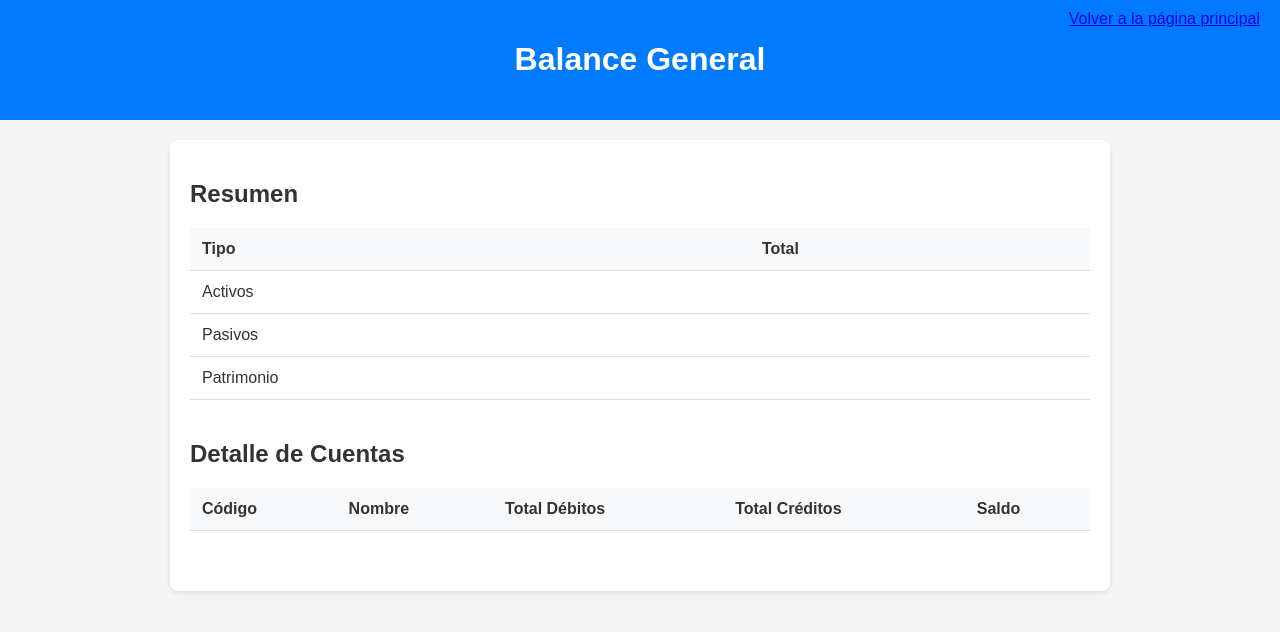
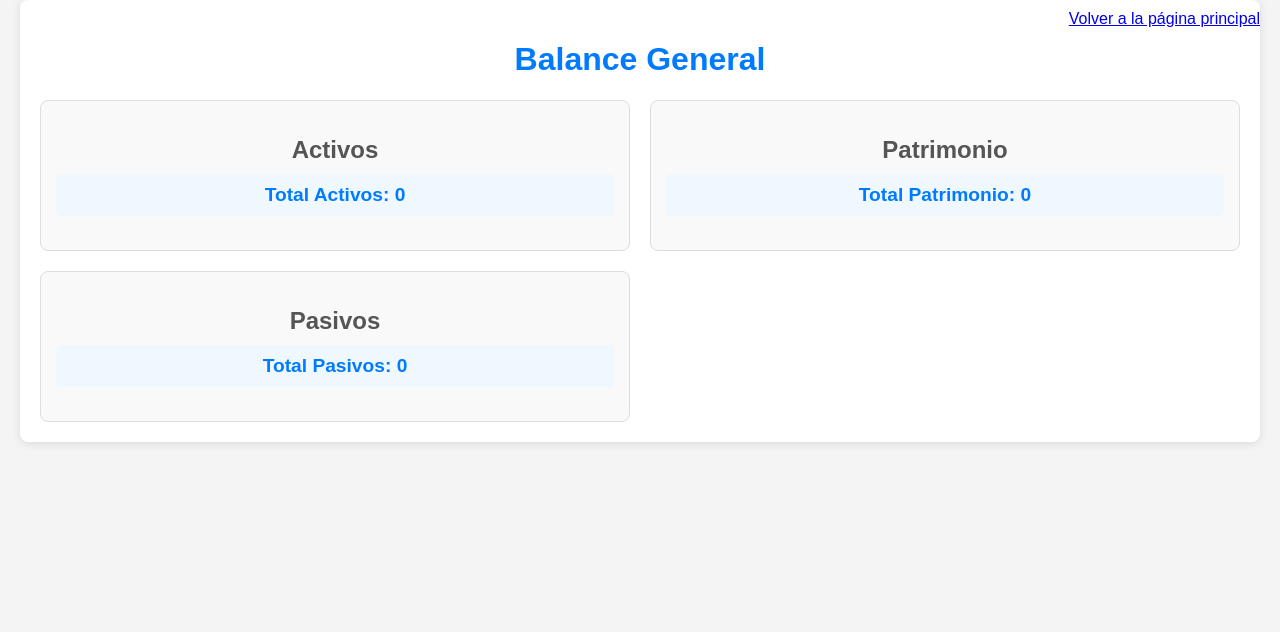
Before and after one commit to maicoleem/tienda, a Flask app: page /balance in a window 1280 px wide. Shown: the top 632 px of the page. Run offline with Flask 3, Linux system fonts and the light colour scheme; tables that the repository leaves empty hold one stand-in row (values such as "Sample post"); data that the repository does not hold is empty.

Commit message:
balance y resultados changed

```diff
--- a/app.py
+++ b/app.py
@@ -205,7 +205,7 @@
 def nomina():
     return render_template('nomina.html')
 
-#print(app.url_map)
+print(app.url_map)
 
 if __name__ == '__main__':
     app.run(debug=True)
--- a/routes/aportes.py
+++ b/routes/aportes.py
@@ -71,9 +71,9 @@
         nombre=data['nombre'],
         tipo='Aporte',
         bodega='N/A',
-        cantidad='N/A',
-        precio_compra='N/A',
-        precio_venta='N/A',
+        cantidad='1',
+        precio_compra=efectivo,
+        precio_venta=banco,
         ganancia = aporte_neto,
         observaciones=data['observaciones']
     )
--- a/routes/balance.py
+++ b/routes/balance.py
@@ -1,5 +1,6 @@
 from flask import Blueprint, jsonify, render_template
 from models import db, LibroContable
+from sqlalchemy import func
 
 balance_bp = Blueprint('/balance', __name__)
 
@@ -10,40 +11,60 @@
 
 # Ruta para obtener los datos del balance general con detalle de cuentas
 @balance_bp.route('/api/balance', methods=['GET'])
-def obtener_balance():
-    # Consultar los movimientos agrupados por código de cuenta
-    resultados = db.session.query(
-        LibroContable.codigo,
-        db.func.sum(LibroContable.debito).label('total_debitos'),
-        db.func.sum(LibroContable.credito).label('total_creditos'),
-        LibroContable.nombre
-    ).group_by(LibroContable.codigo, LibroContable.nombre).all()
+def obtener_balance_general():
+    try:
+        # Consultar los totales de 'debe' y 'haber' agrupados por cuenta
+        resultados = db.session.query(
+            LibroContable.codigo_cuenta,
+            LibroContable.cuenta,
+            func.sum(LibroContable.debe).label('total_debe'),
+            func.sum(LibroContable.haber).label('total_haber')
+        ).group_by(LibroContable.codigo_cuenta, LibroContable.cuenta).all()
 
-    # Inicializar totales
-    balance = {
-        'resumen': {'activos': 0, 'pasivos': 0, 'patrimonio': 0},
-        'detalles': []
-    }
+        # Crear una lista para almacenar el balance por cuenta
+        balance_por_cuenta = []
+        total_activo = 0
+        total_pasivo = 0
+        total_patrimonio = 0
 
-    # Procesar cada cuenta
-    for cuenta in resultados:
-        codigo = cuenta.codigo[:1]  # Primer dígito del código para categorizar
-        saldo = cuenta.total_debitos - cuenta.total_creditos
+        for resultado in resultados:
+            codigo_cuenta, cuenta, total_debe, total_haber = resultado
 
-        if codigo == '1':  # Activos
-            balance['resumen']['activos'] += saldo
-        elif codigo == '2':  # Pasivos
-            balance['resumen']['pasivos'] += -saldo
-        elif codigo == '3':  # Patrimonio
-            balance['resumen']['patrimonio'] += -saldo
+            # Calcular el saldo neto por cuenta
+            saldo_neto = total_debe - total_haber
 
-        # Agregar detalle de la cuenta
-        balance['detalles'].append({
-            'codigo': cuenta.codigo,
-            'nombre': cuenta.nombre,
-            'total_debitos': cuenta.total_debitos,
-            'total_creditos': cuenta.total_creditos,
-            'saldo': saldo
-        })
+            # Clasificar las cuentas según el código (por ejemplo, activos 1xx, pasivos 2xx, patrimonio 3xx)
+            if codigo_cuenta.startswith('1'):  # Activos
+                total_activo += saldo_neto
+            elif codigo_cuenta.startswith('2'):  # Pasivos
+                total_pasivo += saldo_neto
+            elif codigo_cuenta.startswith('3'):  # Patrimonio
+                total_patrimonio += saldo_neto
 
-    return jsonify(balance)
+            # Agregar la cuenta al balance
+            balance_por_cuenta.append({
+                'codigo_cuenta': codigo_cuenta,
+                'cuenta': cuenta,
+                'total_debe': total_debe,
+                'total_haber': total_haber,
+                'saldo_neto': saldo_neto
+            })
+
+        # Verificar que el balance cuadre
+        balance_cuadrado = total_activo + total_pasivo == total_patrimonio
+
+        # Respuesta del balance general
+        balance_general = {
+            'cuentas': balance_por_cuenta,
+            'totales': {
+                'total_activo': total_activo,
+                'total_pasivo': total_pasivo,
+                'total_patrimonio': total_patrimonio,
+                'balance_cuadrado': balance_cuadrado
+            }
+        }
+
+        return jsonify(balance_general), 200
+
+    except Exception as e:
+        return jsonify({'error': str(e)}), 500
--- a/static/balance.css
+++ b/static/balance.css
@@ -1,48 +1,69 @@
+/* styles.css */
 body {
     font-family: Arial, sans-serif;
     margin: 0;
     padding: 0;
-    background-color: #f5f5f5;
+    background-color: #f4f4f4;
     color: #333;
 }
 
-header {
-    text-align: center;
+.container {
+    max-width: 1200px;
+    margin: 0 auto;
     padding: 20px;
-    background-color: #007bff;
-    color: white;
+    background: white;
+    box-shadow: 0 2px 10px rgba(0, 0, 0, 0.1);
+    border-radius: 8px;
 }
 
-main {
-    max-width: 900px;
-    margin: 20px auto;
-    background: white;
-    padding: 20px;
-    border-radius: 8px;
-    box-shadow: 0 2px 4px rgba(0, 0, 0, 0.1);
+h1 {
+    text-align: center;
+    color: #007BFF;
 }
 
-section {
-    margin-bottom: 40px;
+.balance-grid {
+    display: grid;
+    grid-template-columns: 1fr 1fr;
+    grid-template-rows: auto auto;
+    gap: 20px;
+    margin-top: 20px;
 }
 
-table {
-    width: 100%;
-    border-collapse: collapse;
-    margin: 20px 0;
+.balance-section {
+    padding: 15px;
+    border: 1px solid #ddd;
+    border-radius: 8px;
+    background-color: #f9f9f9;
 }
 
-th, td {
-    padding: 12px;
-    text-align: left;
+.balance-section h2 {
+    text-align: center;
+    color: #555;
+    margin-bottom: 10px;
+}
+
+.balance-section ul {
+    list-style: none;
+    padding: 0;
+    margin: 0;
+}
+
+.balance-section li {
+    padding: 5px 0;
     border-bottom: 1px solid #ddd;
 }
 
-th {
-    background-color: #f8f9fa;
+.balance-section .total {
+    font-weight: bold;
+    text-align: center;
+    margin-top: 10px;
+    color: #007BFF;
+    font-size: 1.2em;
 }
 
-footer {
-    text-align: center;
+/* Highlight totals */
+.total {
+    background-color: #f0f8ff;
     padding: 10px;
+    border-radius: 5px;
 }
--- a/static/balance.js
+++ b/static/balance.js
@@ -2,26 +2,33 @@
 
 // Función para cargar los datos del balance general
 async function cargarBalance() {
-    const response = await fetch('/api/balance');
-    const balance = await response.json();
+    fetch('/api/balance')
+    .then(response => response.json())
+    .then(data => {
+        const { cuentas, totales } = data;
 
-    // Mostrar el resumen del balance
-    document.getElementById('total-activos').textContent = balance.resumen.activos.toLocaleString('es-CO', { style: 'currency', currency: 'COP' });
-    document.getElementById('total-pasivos').textContent = balance.resumen.pasivos.toLocaleString('es-CO', { style: 'currency', currency: 'COP' });
-    document.getElementById('total-patrimonio').textContent = balance.resumen.patrimonio.toLocaleString('es-CO', { style: 'currency', currency: 'COP' });
+        // Populate the sections
+        const activosList = document.getElementById('lista-activos');
+        const pasivosList = document.getElementById('lista-pasivos');
+        const patrimonioList = document.getElementById('lista-patrimonio');
 
-    // Mostrar el detalle de las cuentas
-    const tbody = document.getElementById('tabla-detalle-cuentas');
-    tbody.innerHTML = ''; // Limpiar la tabla
-    balance.detalles.forEach(cuenta => {
-        const fila = document.createElement('tr');
-        fila.innerHTML = `
-            <td>${cuenta.codigo}</td>
-            <td>${cuenta.nombre}</td>
-            <td>${cuenta.total_debitos.toLocaleString('es-CO', { style: 'currency', currency: 'COP' })}</td>
-            <td>${cuenta.total_creditos.toLocaleString('es-CO', { style: 'currency', currency: 'COP' })}</td>
-            <td>${cuenta.saldo.toLocaleString('es-CO', { style: 'currency', currency: 'COP' })}</td>
-        `;
-        tbody.appendChild(fila);
-    });
+        cuentas.forEach(cuenta => {
+            const li = document.createElement('li');
+            li.textContent = `${cuenta.cuenta} (Debe: ${cuenta.total_debe}, Haber: ${cuenta.total_haber}, Neto: ${cuenta.saldo_neto})`;
+
+            if (cuenta.codigo_cuenta.startsWith('1')) {
+                activosList.appendChild(li);
+            } else if (cuenta.codigo_cuenta.startsWith('2')) {
+                pasivosList.appendChild(li);
+            } else if (cuenta.codigo_cuenta.startsWith('3')) {
+                patrimonioList.appendChild(li);
+            }
+        });
+
+        // Add totals
+        document.getElementById('total-activos').textContent = `Total Activos: ${totales.total_activo}`;
+        document.getElementById('total-pasivos').textContent = `Total Pasivos: ${totales.total_pasivo}`;
+        document.getElementById('total-patrimonio').textContent = `Total Patrimonio: ${totales.total_patrimonio}`;
+    })
+    .catch(error => console.error('Error fetching balance general:', error));
 }
--- a/templates/balance.html
+++ b/templates/balance.html
@@ -8,58 +8,32 @@
     <script src="{{ url_for('static', filename='balance.js') }}" defer></script>
 </head>
 <body>
-    <header>
-        <h1>Balance General</h1>
-    </header>
-    <main>
-        <!-- Resumen del Balance -->
-        <section id="resumen-balance">
-            <h2>Resumen</h2>
-            <table>
-                <thead>
-                    <tr>
-                        <th>Tipo</th>
-                        <th>Total</th>
-                    </tr>
-                </thead>
-                <tbody>
-                    <tr>
-                        <td>Activos</td>
-                        <td id="total-activos"></td>
-                    </tr>
-                    <tr>
-                        <td>Pasivos</td>
-                        <td id="total-pasivos"></td>
-                    </tr>
-                    <tr>
-                        <td>Patrimonio</td>
-                        <td id="total-patrimonio"></td>
-                    </tr>
-                </tbody>
-            </table>
-        </section>
+    <body>
+        <div class="container">
+            <h1>Balance General</h1>
+            <div class="balance-grid">
+                <!-- Activos -->
+                <div class="balance-section" id="activos">
+                    <h2>Activos</h2>
+                    <ul id="lista-activos"></ul>
+                    <p class="total" id="total-activos"></p>
+                </div>
 
-        <!-- Detalle del Balance -->
-        <section id="detalle-balance">
-            <h2>Detalle de Cuentas</h2>
-            <table>
-                <thead>
-                    <tr>
-                        <th>Código</th>
-                        <th>Nombre</th>
-                        <th>Total Débitos</th>
-                        <th>Total Créditos</th>
-                        <th>Saldo</th>
-                    </tr>
-                </thead>
-                <tbody id="tabla-detalle-cuentas">
-                    <!-- Se llenará dinámicamente -->
-                </tbody>
-            </table>
-        </section>
-    </main>
-    <footer>
+                <!-- Patrimonio -->
+                <div class="balance-section" id="patrimonio">
+                    <h2>Patrimonio</h2>
+                    <ul id="lista-patrimonio"></ul>
+                    <p class="total" id="total-patrimonio"></p>
+                </div>
+
+                <!-- Pasivos -->
+                <div class="balance-section" id="pasivos">
+                    <h2>Pasivos</h2>
+                    <ul id="lista-pasivos"></ul>
+                    <p class="total" id="total-pasivos"></p>
+                </div>
+            </div>
+        </div>
         <a href="/" style="position: absolute; top: 10px; right: 20px;">Volver a la página principal</a>
-    </footer>
-</body>
+    </body>
 </html>
```
Also changed, not shown: models.py (+15 -15 lines), routes/libro_registro.py (+43 -0 lines), routes/resultados.py (+69 -32 lines), static/aportes.js (+44 -13 lines), static/resultados.css (+44 -27 lines), static/resultados.js (+30 -21 lines), templates/aportes.html (+15 -0 lines), templates/resultados.html (+57 -34 lines).
